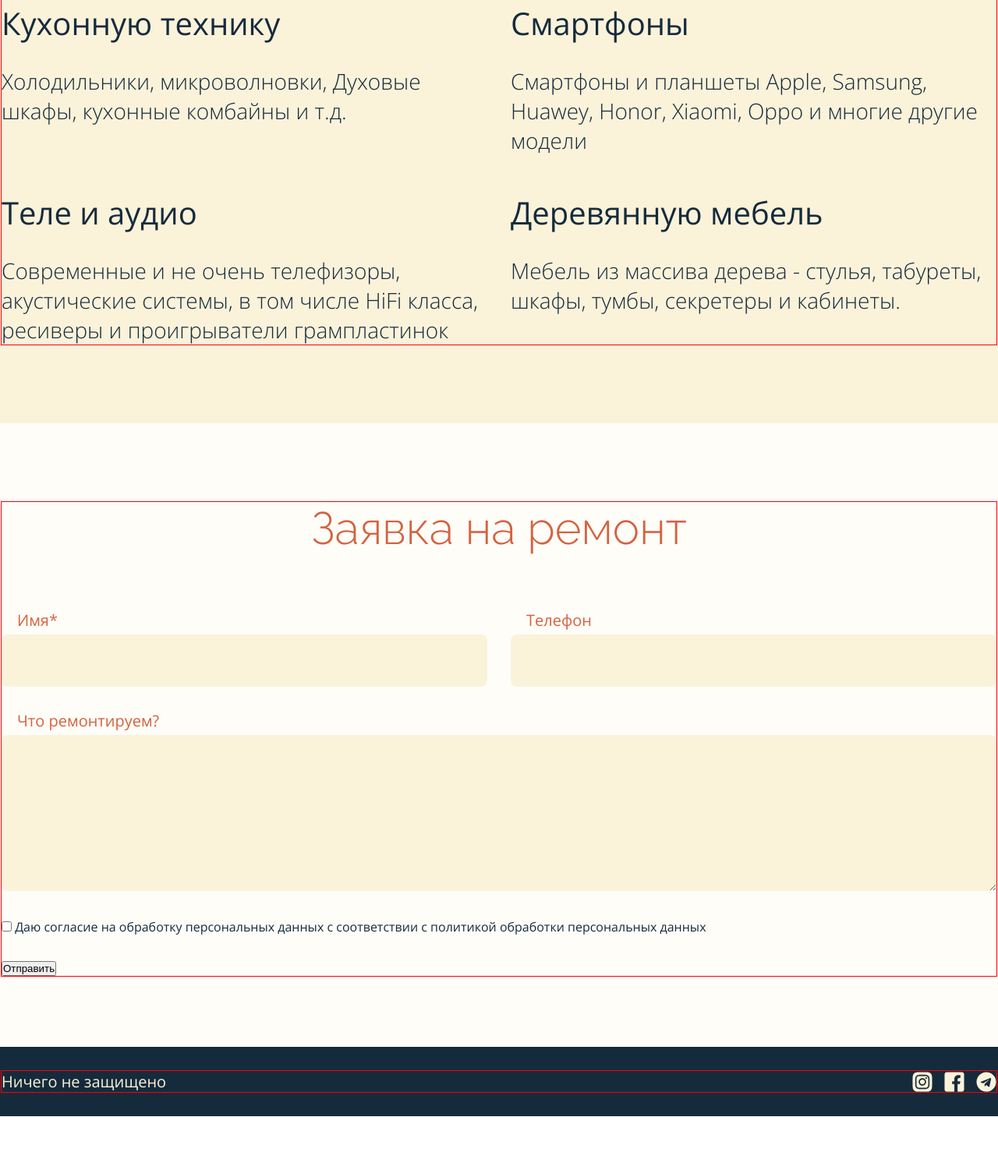
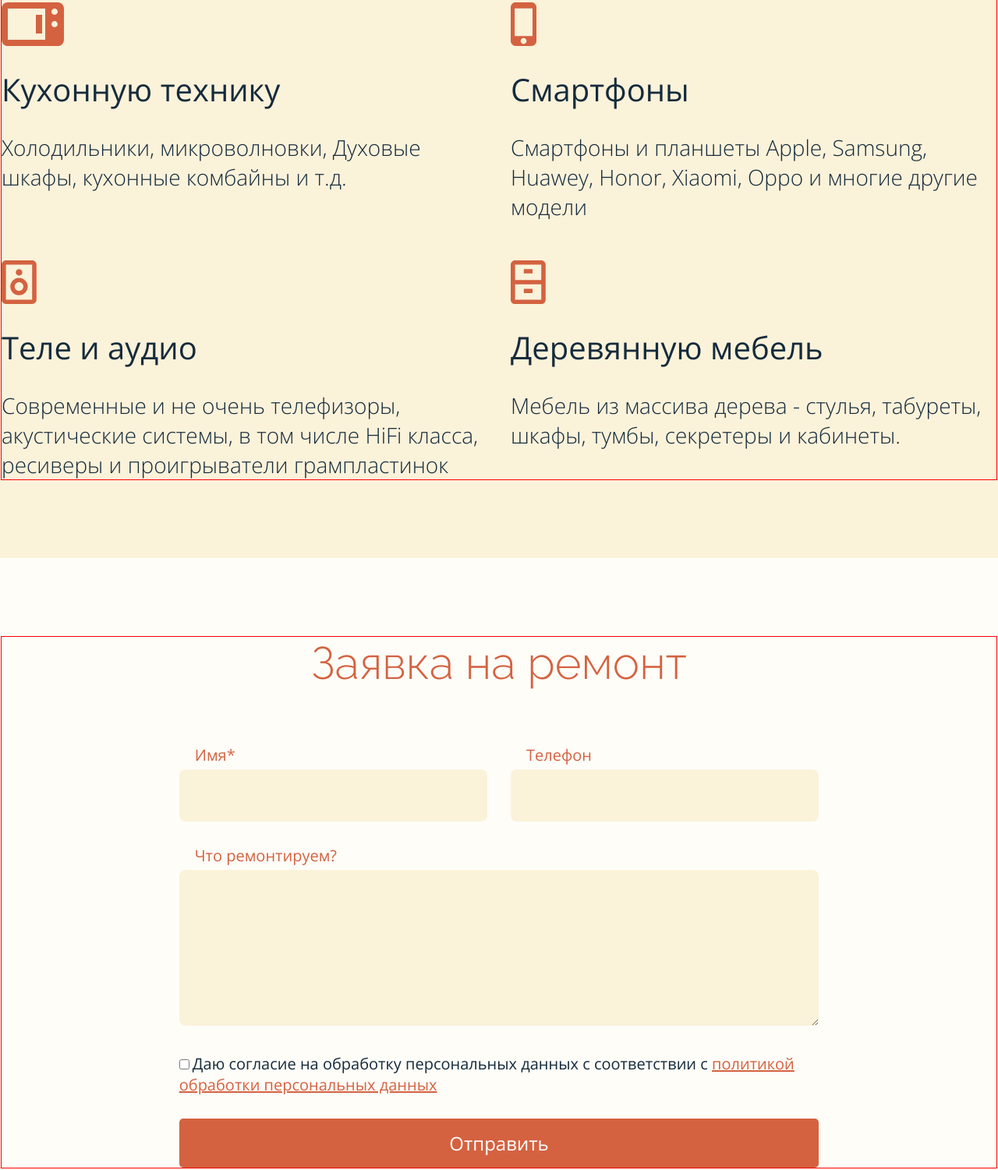
Before and after one commit to bruno-front/remcom-3016, a website: page www/index.html in a window 1280 px wide. Shown: the part 1031-2532 px from the top of the page at 78% size. Before the commit the page ends 2463 px from the top, so only its background shows below. Drawn offline with Linux system fonts and the light colour scheme.

Commit message:
Что тут: - Полная стилизация главной страницы для десктопа

```diff
--- /dev/null
+++ b/src/styles/blocks/_btn.scss
@@ -0,0 +1,19 @@
+.btn {
+  display: inline-block;
+  padding: 15px 30px;
+  font-family: $font;
+  font-size: 24px;
+  font-style: normal;
+  font-weight: 400;
+  line-height: 33px;
+  color: #fff;
+  text-decoration: none;
+  border-radius: 5px;
+  border: none;
+  background-color: $color-accent;
+  cursor: pointer;
+}
+
+.btn-full {
+  width: 100%;
+}
--- a/src/styles/blocks/_form.scss
+++ b/src/styles/blocks/_form.scss
@@ -1,5 +1,7 @@
 .form {
-  margin-top: 70px;
+  width: 66.66%;
+  padding: 0 15px;
+  margin: 70px auto 0;
   display: flex;
   flex-wrap: wrap;
   gap: 30px;
@@ -38,3 +40,13 @@
   height: 200px;
   resize: vertical;
 }
+
+.form-check-text {
+  font-size: 20px;
+  font-style: normal;
+  line-height: 27px;
+
+  a {
+    color: $color-accent;
+  }
+}
--- a/src/styles/blocks/_header.scss
+++ b/src/styles/blocks/_header.scss
@@ -1,4 +1,9 @@
 .header {
+  position: fixed;
+  top: 0;
+  left: 0;
+  z-index: 1000;
+  width: 100%;
   padding: 25px 0;
   background-color: $color-dark;
 }
--- a/src/styles/blocks/_promo.scss
+++ b/src/styles/blocks/_promo.scss
@@ -17,6 +17,7 @@
 }
 
 .promo-title {
+  margin-bottom: 70px;
   font-size: 32px;
   font-weight: 400;
   line-height: 42px;
@@ -24,6 +25,7 @@
 
   span {
     display: block;
+    margin-bottom: 20px;
     font-family: $font-title;
     font-size: 116px;
     font-weight: 300;
@@ -32,6 +34,7 @@
 }
 
 .promo-visual {
+  z-index: 2;
   position: relative;
   flex-basis: calc(50% - 15px);
 
--- a/src/styles/blocks/_services.scss
+++ b/src/styles/blocks/_services.scss
@@ -24,6 +24,15 @@
   flex-basis: calc(50% - 15px);
 }
 
+.services-icon {
+  display: block;
+  height: 56px;
+  margin-bottom: 32px;
+  background-position: left center;
+  background-size: contain;
+  background-repeat: no-repeat;
+}
+
 .services-caption {
   margin-bottom: 32px;
   font-family: $font;
--- a/src/styles/common/_common.scss
+++ b/src/styles/common/_common.scss
@@ -6,6 +6,8 @@
 }
 
 body {
+  padding-top: 98px; // компенсация высоты фиксированной шапки
+  // в размер фактически получившейся высоты шапки
   color: $color-dark;
   font-family: $font;
 }
--- a/src/styles/style.scss
+++ b/src/styles/style.scss
@@ -8,6 +8,7 @@
 @import "blocks/_header";
 @import "blocks/_menu";
 @import "blocks/_promo";
+@import "blocks/_btn";
 @import "blocks/_services";
 @import "blocks/_order";
 @import "blocks/_form";
--- a/www/index.html
+++ b/www/index.html
@@ -58,25 +58,25 @@
         <h2 class="services-title">Что мы ремонтируем</h2>
         <ul class="services-list">
           <li class="services-item">
-            <i class="services-icon"></i>
+            <i class="services-icon" style="background-image: url('images/icon-microwave.svg')"></i>
             <h3 class="services-caption">Кухонную технику</h3>
             <p class="services-text">Холодильники, микроволновки,
               Духовые шкафы, кухонные комбайны и т.д.</p>
           </li>
           <li class="services-item">
-            <i class="services-icon"></i>
+            <i class="services-icon" style="background-image: url('images/icon-phone.svg')"></i>
             <h3 class="services-caption">Смартфоны</h3>
             <p class="services-text">Смартфоны и планшеты Apple, Samsung,
               Huawey, Honor, Xiaomi, Oppo и многие другие модели</p>
           </li>
           <li class="services-item">
-            <i class="services-icon"></i>
+            <i class="services-icon" style="background-image: url('images/icon-speaker.svg')"></i>
             <h3 class="services-caption">Теле и аудио</h3>
             <p class="services-text">Современные и не очень телефизоры, акустические системы, в том числе HiFi класса,
               ресиверы и проигрыватели грампластинок</p>
           </li>
           <li class="services-item">
-            <i class="services-icon"></i>
+            <i class="services-icon" style="background-image: url('images/icon-furniture.svg')"></i>
             <h3 class="services-caption">Деревянную мебель</h3>
             <p class="services-text">Мебель из массива дерева - стулья, табуреты, шкафы, тумбы, секретеры и кабинеты.
             </p>
@@ -103,11 +103,13 @@
           </div>
           <div class="form-field">
             <input name="confirm" id="confirm" type="checkbox" class="form-checkbox">
-            <label for="confirm" class="form-check-text">Даю согласие на обработку персональных данных с соответствии с
-              политикой обработки персональных данных</label>
+            <label for="confirm" class="form-check-text">
+              Даю согласие на обработку персональных данных с соответствии с
+              <a href="#">политикой обработки персональных данных</a>
+            </label>
           </div>
           <div class="form-field">
-            <button class="btn" type="submit">Отправить</button>
+            <button class="btn btn-full" type="submit">Отправить</button>
           </div>
         </form>
       </div>
```
Also changed, not shown: www/images/icon-furniture.svg (added), www/images/icon-microwave.svg (added), www/images/icon-phone.svg (added), www/images/icon-speaker.svg (added), www/style/style.css.
